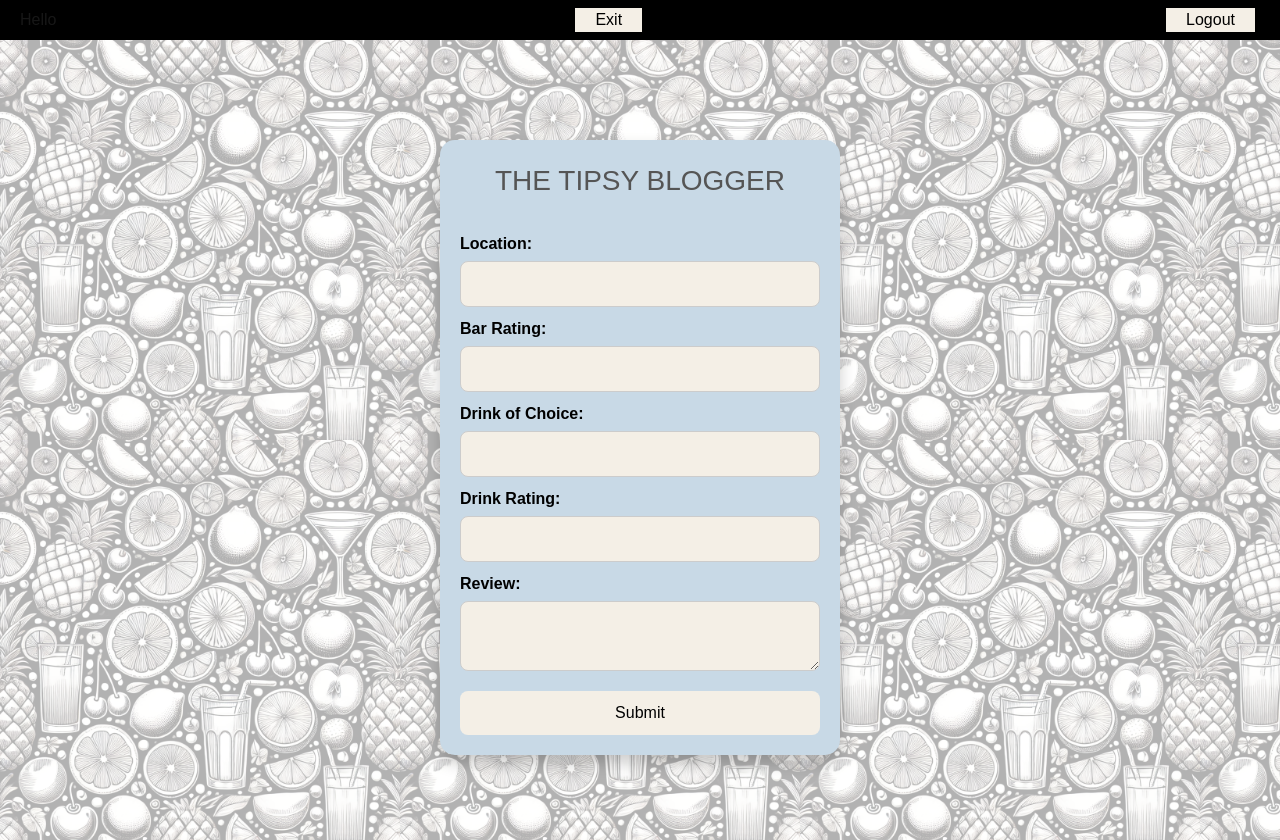
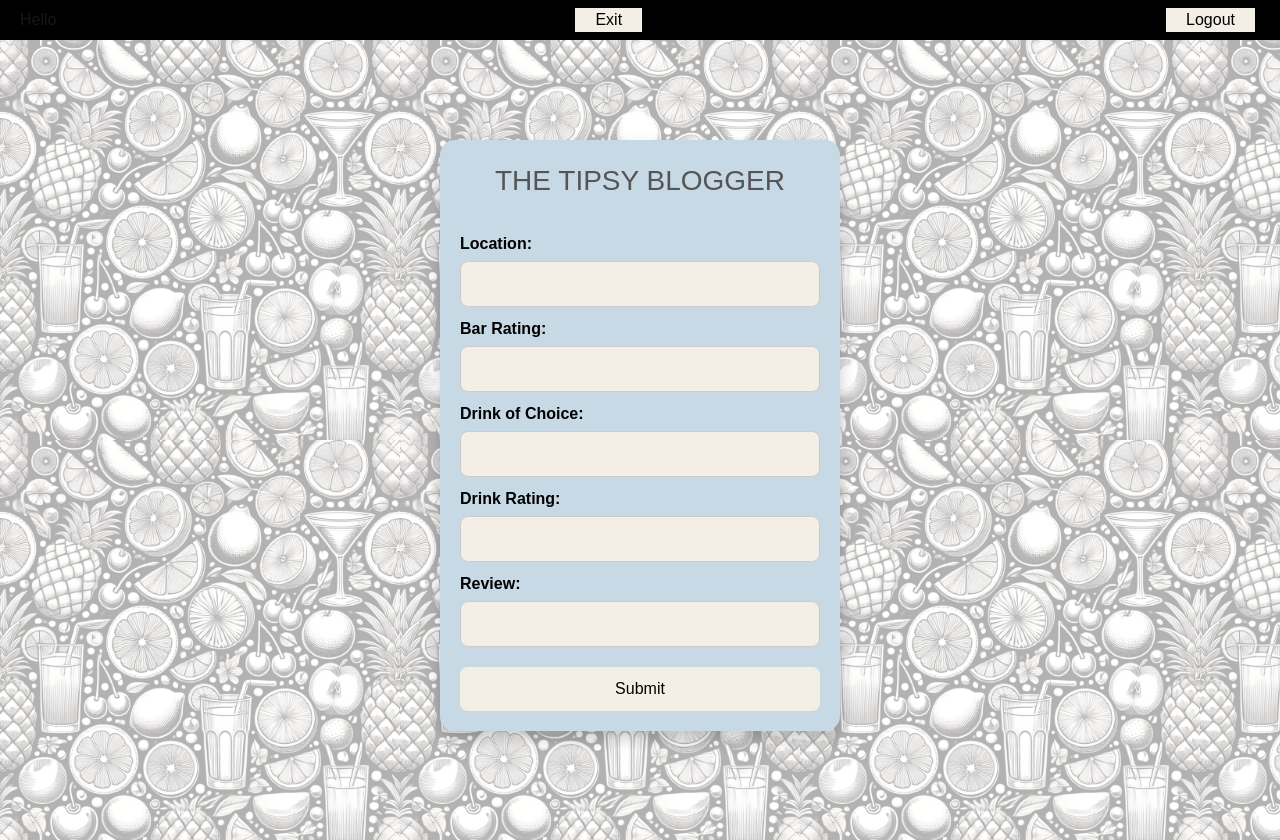
Before and after one commit to StephenPhenyrd/WebDevWebsite, a Next.js app in the folder tipsy-blogger/: page /additem in a window 1280 px wide. Built offline with nearby package versions, Linux system fonts and the light colour scheme.

Commit message:
input fixed
all input handled for now

```diff
--- a/tipsy-blogger/src/app/additem/page.tsx
+++ b/tipsy-blogger/src/app/additem/page.tsx
@@ -1,12 +1,65 @@
+'use client'
 import React from 'react';
 import Header from '../components/Header';
 import Button from '../components/Button';
 import Link from 'next/link';
 import './addpage.css';
+import { useState } from 'react';
+import { ChangeEvent } from 'react';
+import { FormEvent } from 'react';
 
-const Page: React.FC = () => {
+export default function Additem() {
+
+  const [locationValue, setLocationValue] = useState<string>("");
+  const [ratingValue,setRatingValue]= useState<string>('');
+  const [drinkValue,setDrinkValue]=useState<string>('')
+  const [drinkRatingValue, setdrinkRatingValue] = useState<string>('')
+  const [reviewValue, setReviewValue] = useState<string>('')
+
+  const LocationHandler = (event: ChangeEvent<HTMLInputElement>) => {
+    setLocationValue(event.target.value);
+  }
+  const RatingHandler = (event: ChangeEvent<HTMLInputElement>) => {
+    setRatingValue(event.target.value);
+  }
+  const DrinkHandler = (event: ChangeEvent<HTMLInputElement>) => {
+    setDrinkValue(event.target.value);
+  }
+  const DrinkRatingHandler = (event: ChangeEvent<HTMLInputElement>) => {
+    setdrinkRatingValue(event.target.value);
+  }
+  const ReviewHandler = (event: ChangeEvent<HTMLInputElement>) => {
+    setReviewValue(event.target.value);
+  }
+  const submitHandler = (event: FormEvent) => {
+    event.preventDefault();
+    console.log(inputInfo);
+    setDrinkValue("")
+    setLocationValue("")
+    setRatingValue("")
+    setReviewValue("")
+    setdrinkRatingValue("")
+  }
+
+
+  const inputInfo =  {
+    location: locationValue,
+    barRating: ratingValue,
+    drink: drinkValue,
+    drinkRating: drinkRatingValue,
+    review: reviewValue,
+
+  }
+
+
+
+
+
   return (
     <>
+
+
+
       <Header>
         <Button>
           <Link href="/authview">Exit</Link>
@@ -24,26 +77,24 @@ const Page: React.FC = () => {
           <h1 className="form-title">THE TIPSY BLOGGER</h1>
           <form className="form-fields">
             <label htmlFor="location">Location:</label>
-            <input type="text" id="location" name="location" />
+            <input type="text" id="location" name="location" value={locationValue} onChange={LocationHandler}/>
 
             <label htmlFor="barRating">Bar Rating:</label>
-            <input type="number" id="barRating" name="barRating" />
+            <input type="number" id="barRating" name="barRating" value={ratingValue} onChange={RatingHandler}/>
 
             <label htmlFor="drinkOfChoice">Drink of Choice:</label>
-            <input type="text" id="drinkOfChoice" name="drinkOfChoice" />
+            <input type="text" id="drinkOfChoice" name="drinkOfChoice" value={drinkValue} onChange={DrinkHandler}/>
 
             <label htmlFor="drinkRating">Drink Rating:</label>
-            <input type="number" id="drinkRating" name="drinkRating" />
+            <input type="number" id="drinkRating" name="drinkRating" value={drinkRatingValue} onChange={DrinkRatingHandler}/>
 
             <label htmlFor="review">Review:</label>
-            <textarea id="review" name="review" />
+            <input id="review" name="review" value={reviewValue} onChange={ReviewHandler}/>
 
-            <button type="submit" className="submit-button">Submit</button>
+            <button type="submit" className="submit-button" onClick={submitHandler}>Submit</button>
           </form>
         </div>
       </div>
     </>
   );
 };
-
-export default Page;
```
